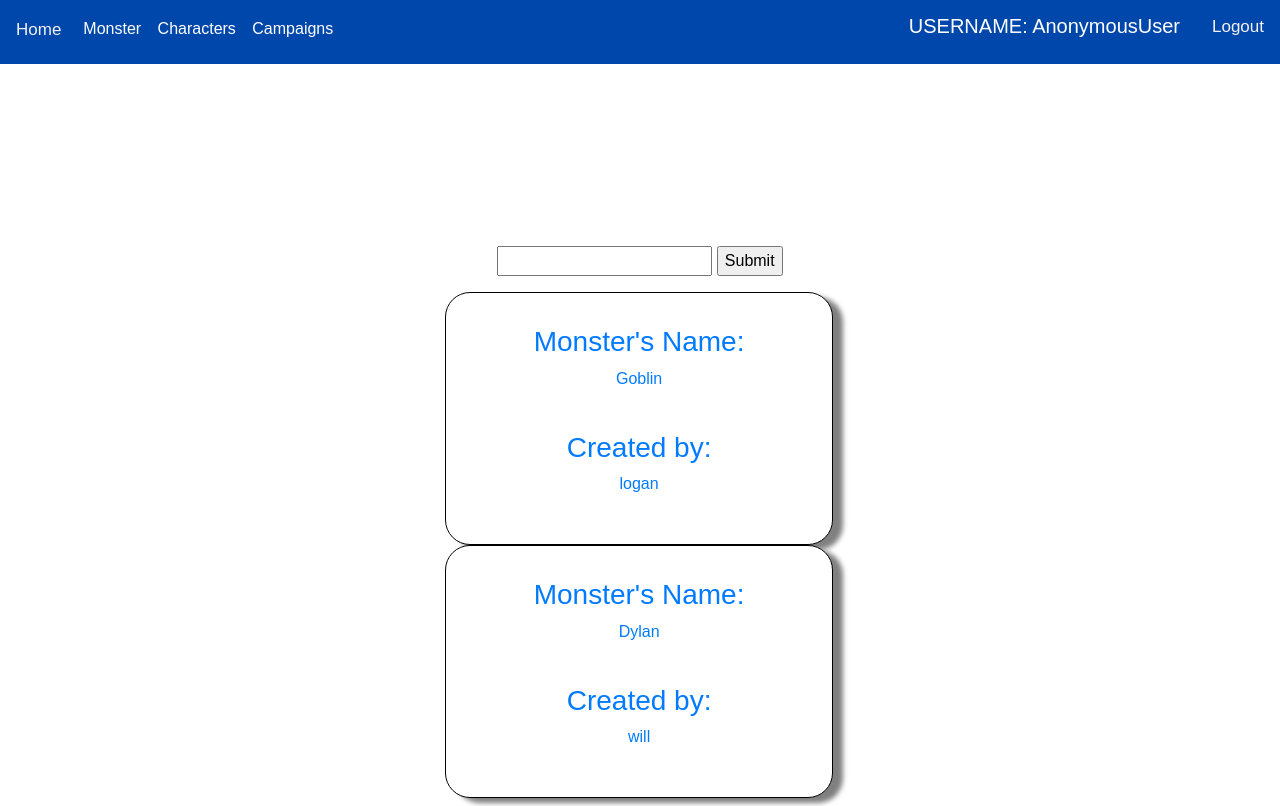
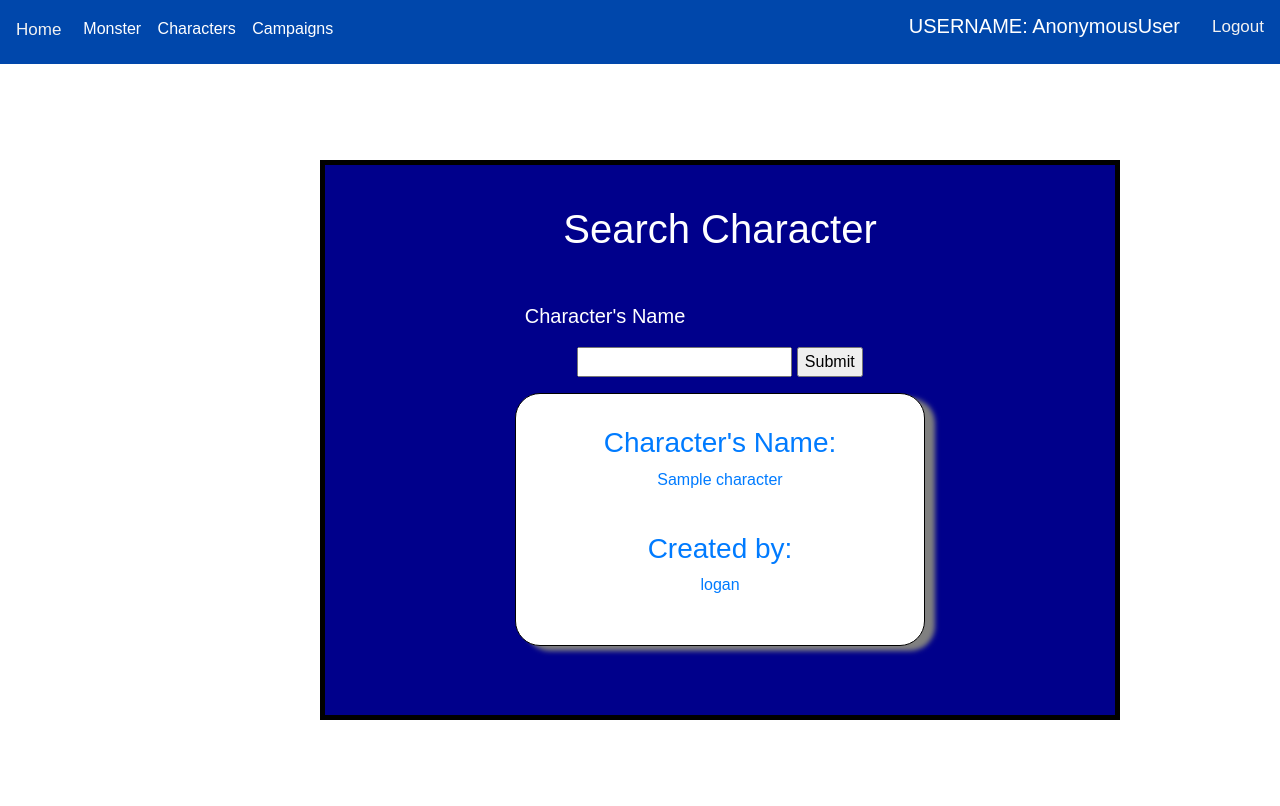
Before and after one commit to wcollins22/DiceAndMangement, a Django app: template app/templates/search_character.html in a window 1280 px wide. After the commit the page ends 720 px from the top, so only its background shows below. Run offline with Django 3.2, Linux system fonts and the light colour scheme; the template is opened without the code that fills it: values that come from a table or form of the project are taken from there, others are empty; data comes from the database, SQL or seed files in the repository; tables that the repository leaves empty hold one stand-in row (values such as "Sample post"); some libraries are stand-ins or nearby versions.

Commit message:
Update search_character.html

```diff
--- a/app/templates/search_character.html
+++ b/app/templates/search_character.html
@@ -11,7 +11,18 @@
 	<link rel="stylesheet" href = "{% static 'search.css'%}"/>
 
 
+  <style>
+    .bodi1{
+        border: solid 5px black;
+        width: 50em;
+        height: 35em;
+        margin-left: 20em;
+        background: darkblue;
+        margin-top: 6em;
 
+
+    }
+    </style>
 </head>
 <body>
         <div class="topnav">
@@ -45,7 +56,7 @@
 
                 <div class="dropdown-content">
                   <a href="{% url 'CreateMonster' %}">Campaign Creation</a>
-                    <a href="#">Search Campaigns</a>
+                    <a href="{% url 'search-ca' %}">Search Campaigns</a>
 
                 </div>
 
@@ -68,13 +79,13 @@
 
         <input class="inp" type="submit">
 
-        {% for monster in monsters %}
-          <a href="#" >
+        {% for character in characters %}
+          <a href="{% url 'view_character' character.id %}">
             <div class="card">
-              <h3>Monster's Name:</h3>
-              <p>{{monster.name}}</p><br>
+              <h3>Character's Name:</h3>
+              <p>{{character.name}}</p><br>
               <h3>Created by:</h3>
-              <p>{{monster.creator}}</p>
+              <p>{{character.creator}}</p>
             </div>
           </a>
         {% endfor %}
```
